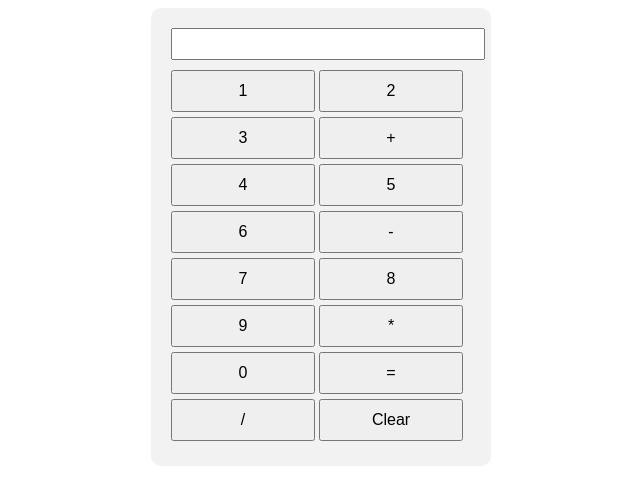
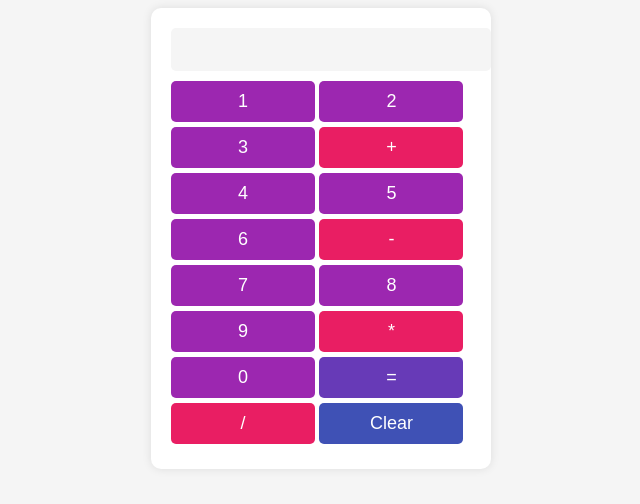
Before and after one commit to PoNexiOFF/website-calculator-template, a plain HTML site: page index.html in a window 1280 px wide. Shown: the whole page, without its empty margins (319-959 px from the left). Drawn offline with Linux system fonts and the light colour scheme.

Commit message:
Update index.html
Co-Authored-By: Marc Norbert <134096108+MarcNorbert@users.noreply.github.com>

```diff
--- a/index.html
+++ b/index.html
@@ -4,46 +4,82 @@
   <title>Calculator</title>
   <style>
     /* CSS styling for the calculator */
+    body {
+      font-family: Arial, sans-serif;
+      background-color: #f5f5f5;
+    }
     .calculator {
-      width: 300px;
-      background: #f2f2f2;
+      max-width: 300px;
+      background: #ffffff;
       padding: 20px;
       border-radius: 10px;
       margin: 0 auto;
+      box-shadow: 0 0 10px rgba(0, 0, 0, 0.1);
     }
     .calculator input[type="text"] {
       width: 100%;
       margin-bottom: 10px;
-      padding: 5px;
-      font-size: 16px;
+      padding: 10px;
+      font-size: 20px;
+      text-align: right;
+      border: none;
+      background-color: #f5f5f5;
+      color: #333333;
+      border-radius: 5px;
     }
     .calculator button {
       width: 48%;
       padding: 10px;
-      font-size: 16px;
+      font-size: 18px;
       margin-bottom: 5px;
+      border: none;
+      border-radius: 5px;
+      cursor: pointer;
+    }
+    .calculator .number-button {
+      background-color: #9c27b0;
+      color: #ffffff;
+    }
+    .calculator .operator-button {
+      background-color: #e91e63;
+      color: #ffffff;
+    }
+    .calculator .equal-button {
+      background-color: #673ab7;
+      color: #ffffff;
+    }
+    .calculator .clear-button {
+      background-color: #3f51b5;
+      color: #ffffff;
+    }
+
+    /* Responsive Design */
+    @media only screen and (max-width: 400px) {
+      .calculator {
+        width: 90%;
+      }
     }
   </style>
 </head>
 <body>
   <div class="calculator">
     <input type="text" id="result" readonly>
-    <button onclick="appendNumber(1)">1</button>
-    <button onclick="appendNumber(2)">2</button>
-    <button onclick="appendNumber(3)">3</button>
-    <button onclick="appendOperator('+')">+</button>
-    <button onclick="appendNumber(4)">4</button>
-    <button onclick="appendNumber(5)">5</button>
-    <button onclick="appendNumber(6)">6</button>
-    <button onclick="appendOperator('-')">-</button>
-    <button onclick="appendNumber(7)">7</button>
-    <button onclick="appendNumber(8)">8</button>
-    <button onclick="appendNumber(9)">9</button>
-    <button onclick="appendOperator('*')">*</button>
-    <button onclick="appendNumber(0)">0</button>
-    <button onclick="calculate()">=</button>
-    <button onclick="appendOperator('/')">/</button>
-    <button onclick="clearResult()">Clear</button>
+    <button class="number-button" onclick="appendNumber(1)">1</button>
+    <button class="number-button" onclick="appendNumber(2)">2</button>
+    <button class="number-button" onclick="appendNumber(3)">3</button>
+    <button class="operator-button" onclick="appendOperator('+')">+</button>
+    <button class="number-button" onclick="appendNumber(4)">4</button>
+    <button class="number-button" onclick="appendNumber(5)">5</button>
+    <button class="number-button" onclick="appendNumber(6)">6</button>
+    <button class="operator-button" onclick="appendOperator('-')">-</button>
+    <button class="number-button" onclick="appendNumber(7)">7</button>
+    <button class="number-button" onclick="appendNumber(8)">8</button>
+    <button class="number-button" onclick="appendNumber(9)">9</button>
+    <button class="operator-button" onclick="appendOperator('*')">*</button>
+    <button class="number-button" onclick="appendNumber(0)">0</button>
+    <button class="equal-button" onclick="calculate()">=</button>
+    <button class="operator-button" onclick="appendOperator('/')">/</button>
+    <button class="clear-button" onclick="clearResult()">Clear</button>
   </div>
 
   <script>
```
